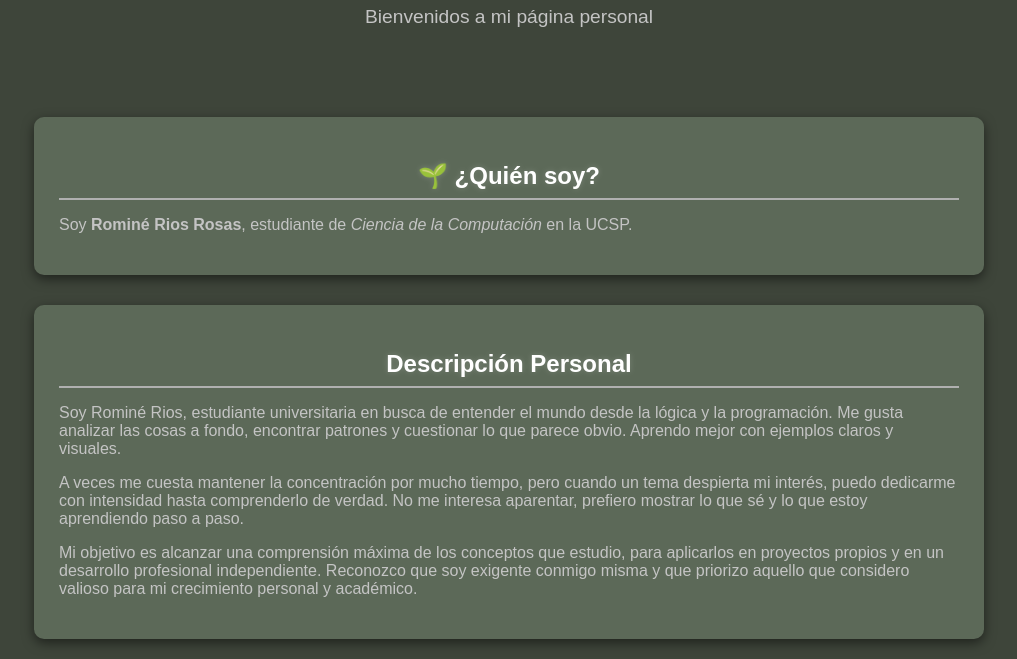
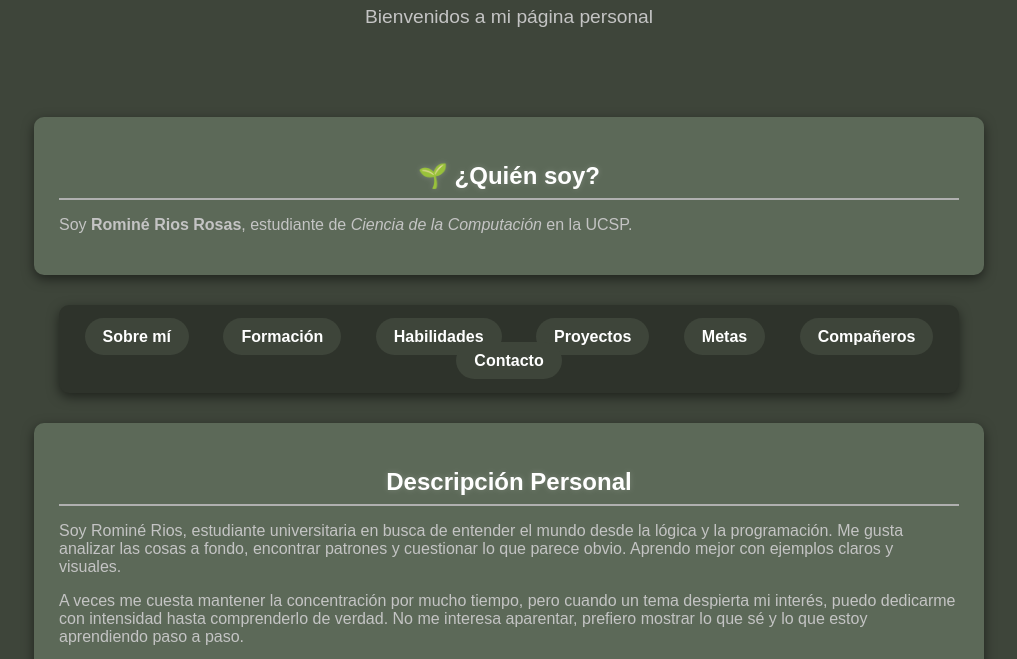
Before and after one commit to romineriosrosas/romineriosrosas.github.io, a plain HTML site: page index.html in a window 1280 px wide. Shown: the part 133-792 px from the top of the page, without its empty margins (131-1148 px from the left). Drawn offline with Linux system fonts and the light colour scheme.

Commit message:
Update index.html

```diff
--- a/index.html
+++ b/index.html
@@ -22,6 +22,21 @@
 
         </p>
     </section>
+
+    <section class="menu-inicio">
+    <nav>
+        <ul>
+            <li><a href="#sobre-mi">Sobre mí</a></li>
+            <li><a href="#formacion">Formación</a></li>
+            <li><a href="#habilidades">Habilidades</a></li>
+            <li><a href="#proyectos">Proyectos</a></li>
+            <li><a href="#metas">Metas</a></li>
+            <li><a href="#companeros">Compañeros</a></li>
+            <li><a href="#contacto">Contacto</a></li>
+        </ul>
+    </nav>
+</section>
+
 
     <section>
         <h2> Descripción Personal</h2>
```
